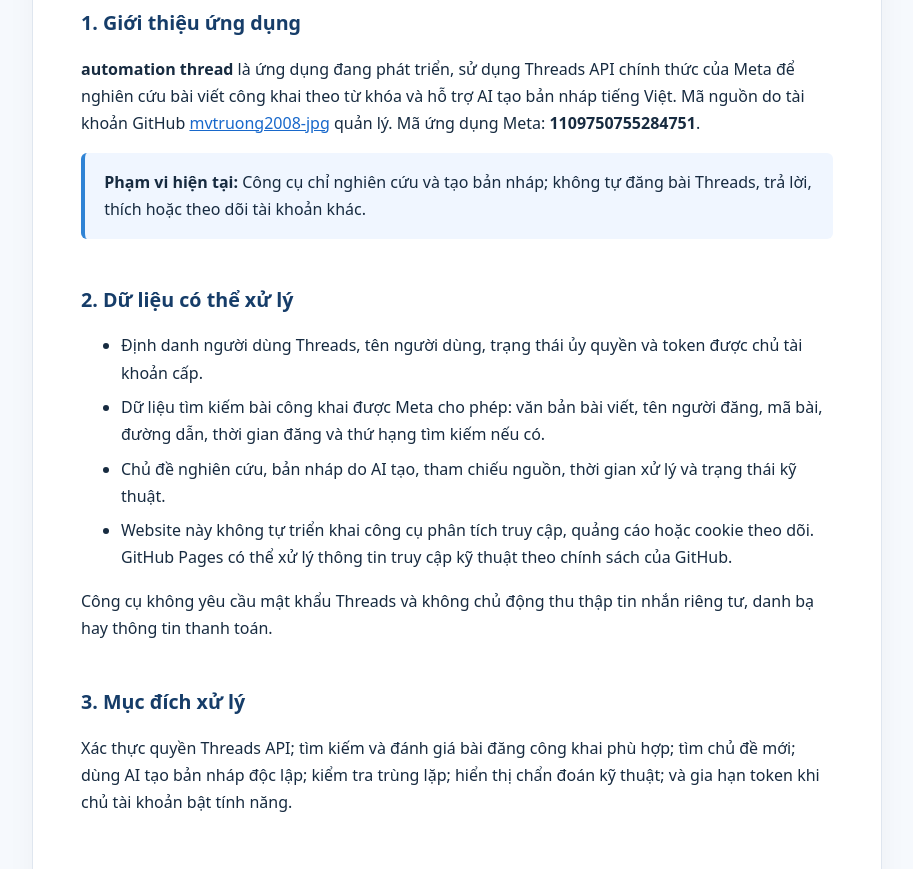
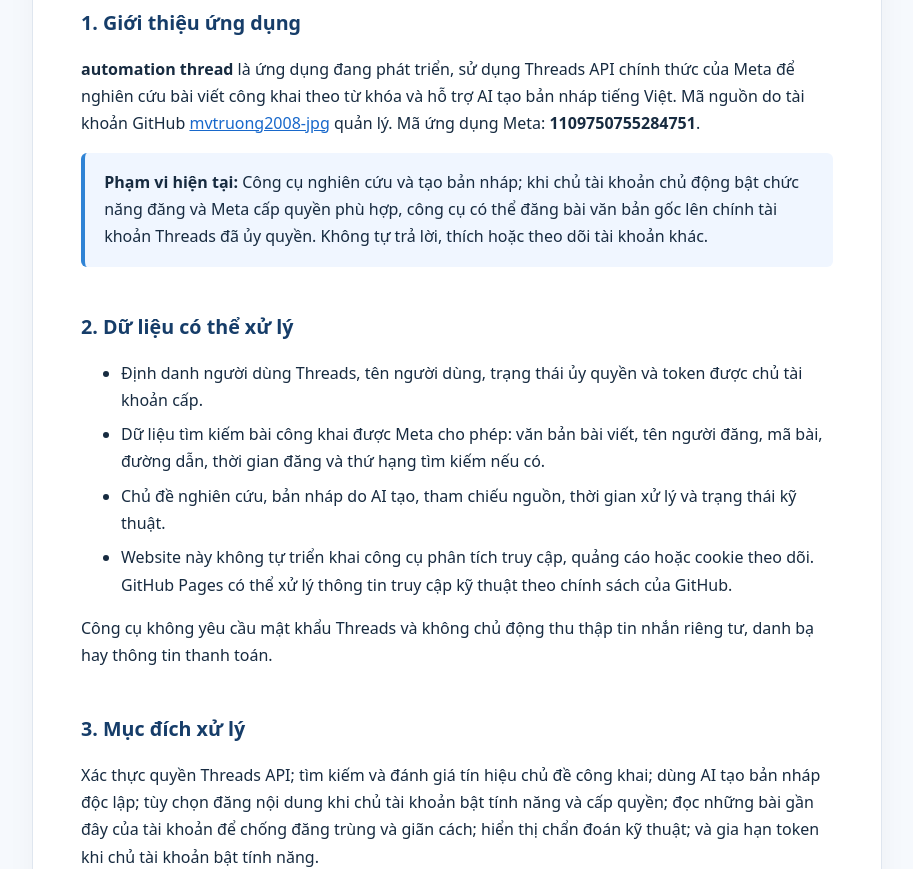
Before and after one commit to mvtruong2008-jpg/binance-square-ai-bot, a plain HTML site: page docs/privacy-policy/index.html in a window 1280 px wide. Shown: the part 2842-3711 px from the top of the page, without its empty margins (183-1096 px from the left). Drawn offline with Linux system fonts and the light colour scheme.

Commit message:
Disclose optional owner-authorized Threads publishing and recent-post duplicate checks in privacy policy

```diff
--- a/docs/privacy-policy/index.html
+++ b/docs/privacy-policy/index.html
@@ -26,7 +26,7 @@
 </ul>
 <p>We do not request your Threads password. The tool does not intentionally collect private messages, contact lists, payment details or sensitive profile attributes.</p>
 <h2>3. Why the data is used</h2>
-<p>To verify permission to use the Threads API; search and evaluate permitted Threads keyword results; identify timely topics; generate original draft posts with AI; detect duplicates; provide troubleshooting summaries; and maintain access tokens when the owner enables token-management functionality.</p>
+<p>To verify Threads API permissions; research public topic signals and permitted Threads keyword search; generate original AI-assisted draft posts; optionally publish owner-authorized posts when that workflow is enabled; check recent posts for duplicate content and posting intervals; provide troubleshooting summaries; and maintain access tokens if the owner enables token management.</p>
 <h2>4. AI services and external providers</h2>
 <p>The tool can send <strong>selected excerpts of permitted public Threads posts, topic labels and related contextual information</strong> to Google's Gemini API to generate original Vietnamese-language drafts. Do not authorize this workflow for private or confidential content. Data provided to Google is processed subject to the applicable Google API terms and privacy practices.</p>
 <p>Meta provides the Threads API. GitHub hosts the code, Actions execution, encrypted repository secrets, draft artifacts and this website. Their respective services and policies apply. We do not sell personal information or use it for personalized advertising.</p>
@@ -48,7 +48,7 @@
 <section id="tieng-viet" lang="vi"><span class="lang">Tiếng Việt</span>
 <h2>1. Giới thiệu ứng dụng</h2>
 <p><strong>automation thread</strong> là ứng dụng đang phát triển, sử dụng Threads API chính thức của Meta để nghiên cứu bài viết công khai theo từ khóa và hỗ trợ AI tạo bản nháp tiếng Việt. Mã nguồn do tài khoản GitHub <a href="https://github.com/mvtruong2008-jpg">mvtruong2008-jpg</a> quản lý. Mã ứng dụng Meta: <strong>1109750755284751</strong>.</p>
-<p class="notice"><strong>Phạm vi hiện tại:</strong> Công cụ chỉ nghiên cứu và tạo bản nháp; không tự đăng bài Threads, trả lời, thích hoặc theo dõi tài khoản khác.</p>
+<p class="notice"><strong>Phạm vi hiện tại:</strong> Công cụ nghiên cứu và tạo bản nháp; khi chủ tài khoản chủ động bật chức năng đăng và Meta cấp quyền phù hợp, công cụ có thể đăng bài văn bản gốc lên chính tài khoản Threads đã ủy quyền. Không tự trả lời, thích hoặc theo dõi tài khoản khác.</p>
 <h2>2. Dữ liệu có thể xử lý</h2>
 <ul>
 <li>Định danh người dùng Threads, tên người dùng, trạng thái ủy quyền và token được chủ tài khoản cấp.</li>
@@ -58,7 +58,7 @@
 </ul>
 <p>Công cụ không yêu cầu mật khẩu Threads và không chủ động thu thập tin nhắn riêng tư, danh bạ hay thông tin thanh toán.</p>
 <h2>3. Mục đích xử lý</h2>
-<p>Xác thực quyền Threads API; tìm kiếm và đánh giá bài đăng công khai phù hợp; tìm chủ đề mới; dùng AI tạo bản nháp độc lập; kiểm tra trùng lặp; hiển thị chẩn đoán kỹ thuật; và gia hạn token khi chủ tài khoản bật tính năng.</p>
+<p>Xác thực quyền Threads API; tìm kiếm và đánh giá tín hiệu chủ đề công khai; dùng AI tạo bản nháp độc lập; tùy chọn đăng nội dung khi chủ tài khoản bật tính năng và cấp quyền; đọc những bài gần đây của tài khoản để chống đăng trùng và giãn cách; hiển thị chẩn đoán kỹ thuật; và gia hạn token khi chủ tài khoản bật tính năng.</p>
 <h2>4. Dịch vụ bên thứ ba</h2>
 <p>Trích đoạn của bài viết Threads công khai được phép sử dụng, nhãn chủ đề và thông tin liên quan có thể được gửi đến <strong>Google Gemini API</strong> để tạo bản nháp. Dữ liệu gửi cho Google chịu sự điều chỉnh của điều khoản và chính sách tương ứng của Google. Meta cung cấp API, còn GitHub lưu trữ mã nguồn, workflow, Secrets, tệp kết quả và website. Chúng tôi không bán dữ liệu cá nhân hoặc sử dụng dữ liệu cho quảng cáo cá nhân hóa.</p>
 <h2>5. Lưu trữ và thời hạn</h2>
```
